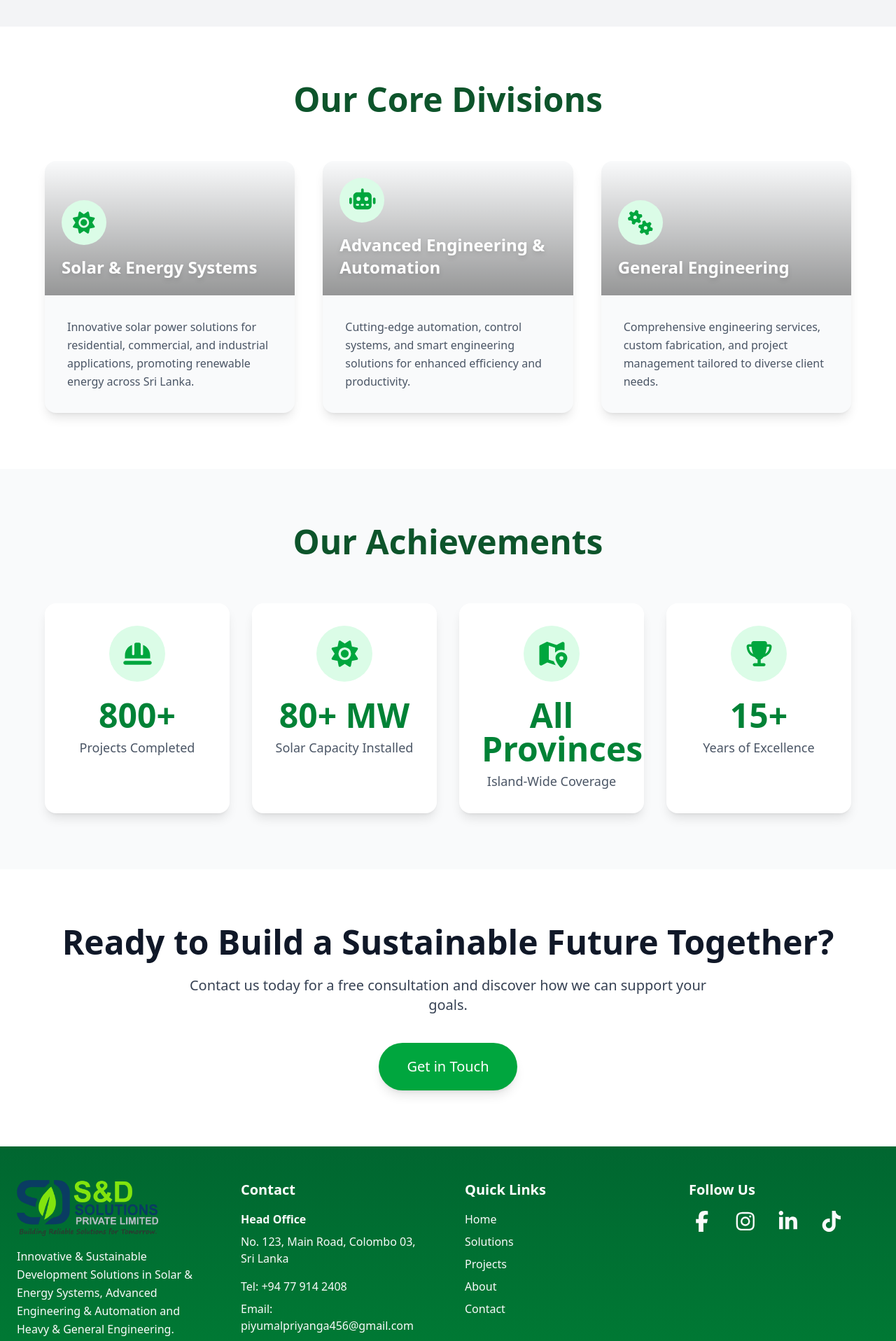
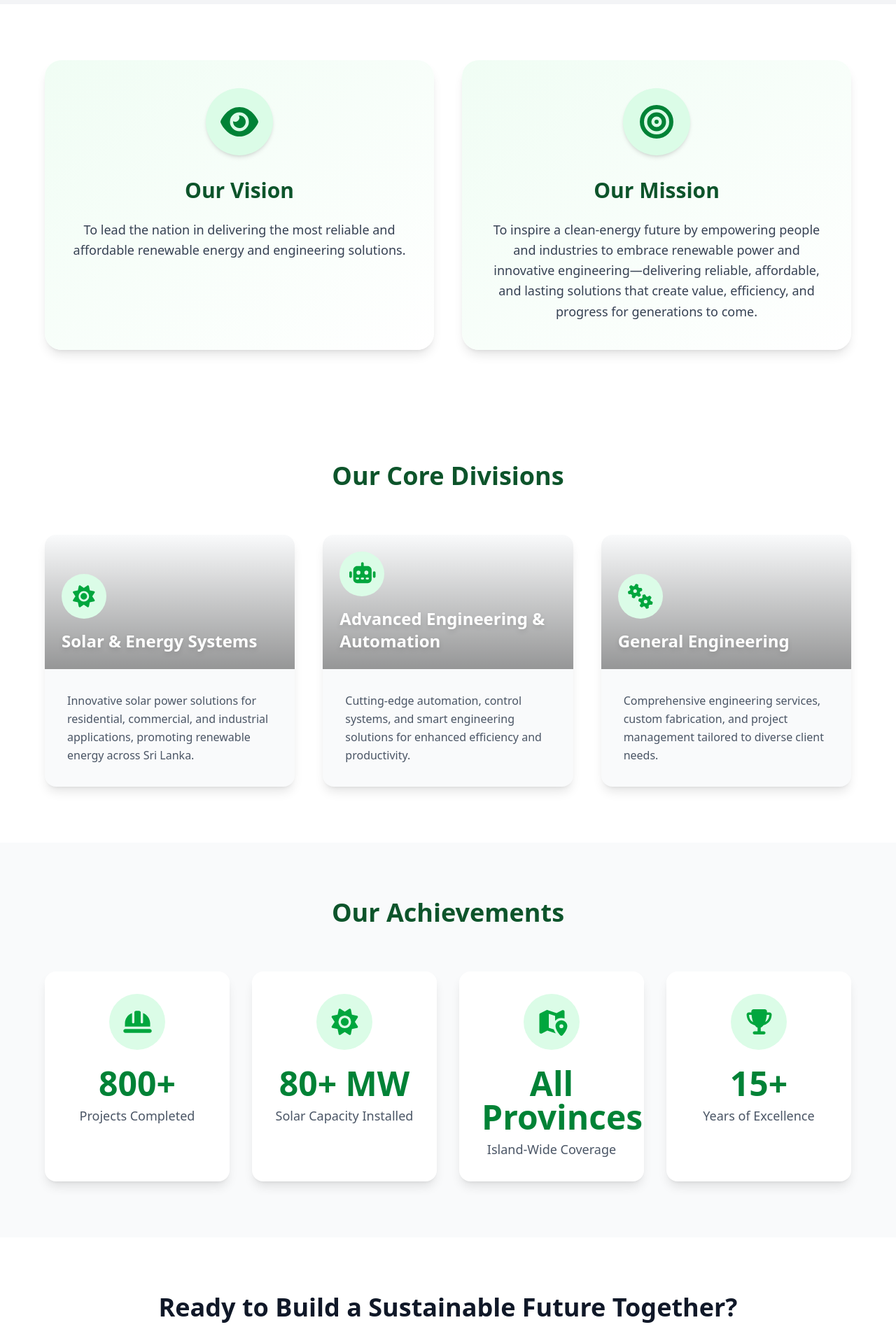
Before and after one commit to piyumal1997/sndsolutions, a React (Vite) app: page /about in a window 1280 px wide. Shown: the part 780-2696 px from the top of the page at 70% size. Built offline with nearby package versions, Linux system fonts and the light colour scheme.

Commit message:
sndfolutions  1.14

```diff
--- a/src/App.jsx
+++ b/src/App.jsx
@@ -1,10 +1,16 @@
-import { createBrowserRouter, RouterProvider, Outlet } from 'react-router-dom';
+// src/App.jsx
+import {
+  createBrowserRouter,
+  RouterProvider,
+  Outlet,
+  ScrollRestoration,
+} from 'react-router-dom';
 import { lazy, Suspense } from 'react';
 import Header from './components/common/Header';
 import Footer from './components/common/Footer';
 import LoadingSpinner from './components/common/LoadingSpinner';
 
-// Lazy load pages – this triggers the spinner on navigation
+
 const Home = lazy(() => import('./pages/Home'));
 const Solutions = lazy(() => import('./pages/Solutions'));
 const SolarEnergy = lazy(() => import('./pages/SolarEnergy'));
@@ -17,20 +23,23 @@ const About = lazy(() => import('./pages/About'));
 const Contact = lazy(() => import('./pages/Contact'));
 const Admin = lazy(() => import('./pages/AdminDashboard'));
 
-// Shared Layout (Header + Footer on all pages)
 const Layout = () => (
   <>
     <Header />
     <main className="pt-[var(--total-header-height)]">
       <Suspense fallback={<LoadingSpinner />}>
         <Outlet />
+        <ScrollRestoration
+          getKey={(location) => {
+            return location.pathname + location.search;
+          }}
+        />
       </Suspense>
     </main>
     <Footer />
   </>
 );
 
-// Router configuration
 const router = createBrowserRouter([
   {
     element: <Layout />,
--- a/src/components/common/Footer.jsx
+++ b/src/components/common/Footer.jsx
@@ -12,7 +12,7 @@ const Footer = () => {
       <div className="container mx-auto px-6">
         <div className="grid grid-cols-1 md:grid-cols-4 gap-auto lg:gap-12">
           {/* Company Info + Logo - Slightly wider on desktop if needed */}
-          <div className="md:col-span-1 lg:col-span-1"> {/* or md:col-span-2 if you want it dominant */}
+          <div className="md:col-span-2 mt-4 lg:col-span-1"> {/* or md:col-span-2 if you want it dominant */}
             <div className="flex items-center gap-3 mb-4">
               <img
                 src={company.logo}
@@ -27,7 +27,7 @@ const Footer = () => {
           </div>
 
           {/* Contact - Compact */}
-          <div>
+          <div className="mt-4">
             <h3 className="text-lg md:text-xl font-bold mb-4">Contact</h3>
             <p className="text-gray-50 mb-2 font-semibold text-sm md:text-base">Head Office</p>
             <p className="text-gray-50 mb-4 text-sm md:text-base">{company.address}</p>
@@ -40,7 +40,7 @@ const Footer = () => {
           </div>
 
           {/* Quick Links */}
-          <nav>
+          <nav className="mt-4">
             <h3 className="text-lg md:text-xl font-bold mb-4">Quick Links</h3>
             <div className="space-y-2 text-sm md:text-base">
               <NavLink to="/" className="block text-gray-50 hover:text-green-300 transition">Home</NavLink>
@@ -52,7 +52,7 @@ const Footer = () => {
           </nav>
 
           {/* Social Media */}
-          <div>
+          <div className="mt-4">
             <h3 className="text-lg md:text-xl font-bold mb-4">Follow Us</h3>
             <div className="flex gap-6">
               <a href={company.social.facebook} aria-label="Facebook" className="text-gray-50 hover:text-green-300 transition">
--- a/src/data/company.js
+++ b/src/data/company.js
@@ -4,12 +4,14 @@ export const company = {
   name: "S & D Solutions (Pvt) Ltd.",
   phone: "+94 77 914 2408",
   email: "piyumalpriyanga456@gmail.com",
-  address: "No. 123, Main Road, Colombo 03, Sri Lanka",
+  address: "No. 4/8, Horagahalandawatta, Batagolla, Yakkala",
   location: {
     lat: 6.9271,
     lng: 79.8612
   },
   logo: [companylogo],
+  vision: "To lead the nation in delivering the most reliable and affordable renewable energy and engineering solutions.",
+  mission:"To inspire a clean-energy future by empowering people and industries to embrace renewable power and innovative engineering—delivering reliable, affordable, and lasting solutions that create value, efficiency, and progress for generations to come.",
   social: {
     facebook: "#",
     instagram: "#",
--- /dev/null
+++ b/src/hooks/useScrollToTop.jsx
@@ -0,0 +1,11 @@
+// src/hooks/useScrollToTop.js
+import { useEffect } from 'react';
+import { useLocation } from 'react-router-dom';
+
+export const useScrollToTop = () => {
+  const { pathname, search } = useLocation();
+
+  useEffect(() => {
+    window.scrollTo({ top: 0, behavior: 'instant' });
+  }, [pathname, search]);
+};
--- a/src/pages/About.jsx
+++ b/src/pages/About.jsx
@@ -1,7 +1,6 @@
-// src/pages/About.jsx
+// src/pages/About.jsx (Updated & Complete – Nicer Vision & Mission Cards with Theme)
 import { FontAwesomeIcon } from '@fortawesome/react-fontawesome';
 import { Link } from 'react-router-dom';
-
 import {
   faSun,
   faRobot,
@@ -9,9 +8,12 @@ import {
   faHelmetSafety,
   faMapMarkedAlt,
   faTrophy,
+  faEye,      // Vision icon
+  faBullseye, // Mission icon
 } from '@fortawesome/free-solid-svg-icons';
 
-import aboutBg from '../assets/images/about-bg.jpg'; // ← Add your background image here
+import aboutBg from '../assets/images/about-bg.jpg'; // Your background image
+import {company} from "../data/company"
 
 const About = () => {
   const divisions = [
@@ -64,11 +66,11 @@ const About = () => {
 
   return (
     <main className="pt-0 bg-white">
-      {/* Hero Section – Same style as SolarEnergy.jsx */}
+      {/* Hero Section */}
       <section className="relative h-84 pt-0">
         <div
           className="absolute inset-0 bg-cover bg-center bg-fixed"
-          style={{ backgroundImage: `url(${aboutBg})` }} // Replace with your actual image import
+          style={{ backgroundImage: `url(${aboutBg})` }}
         ></div>
         <div className="absolute inset-0 bg-black/50"></div>
         <div className="relative container mx-auto px-6 h-full flex items-center justify-center text-center text-white">
@@ -90,16 +92,47 @@ const About = () => {
             We specialize in innovative and sustainable development solutions across three major core sectors: <br />
             <span className="font-semibold text-green-700">Solar & Energy Systems</span>,{' '}
             <span className="font-semibold text-green-700">Advanced Engineering & Automation</span>, and{' '}
-            <span className="font-semibold text-green-700">General Engineering</span>.<br /><br />
+            <span className="font-semibold text-green-700">General Engineering</span>.<br />
             With over 15 years of excellence serving Sri Lanka, we are committed to quality, efficiency, and environmental responsibility.
           </p>
+        </div>
+      </section>
+
+      {/* Vision & Mission – Nicer Theme-Aligned Cards */}
+      <section className="py-20 bg-white">
+        <div className="container mx-auto px-6">
+          <div className="grid md:grid-cols-2 gap-10 max-w-6xl mx-auto">
+            {/* Vision Card */}
+            <div className="relative bg-gradient-to-br from-green-50 to-white rounded-3xl shadow-lg overflow-hidden hover:shadow-2xl transition-all duration-300 group">
+              <div className="absolute inset-0 bg-gradient-to-t from-green-600/10 to-transparent opacity-0 group-hover:opacity-100 transition-opacity duration-500"></div>
+              <div className="relative p-10 text-center">
+                <div className="w-24 h-24 bg-green-100 rounded-full flex items-center justify-center mx-auto mb-8 shadow-md">
+                  <FontAwesomeIcon icon={faEye} className="text-green-700 text-5xl" />
+                </div>
+                <h3 className="text-3xl font-bold text-green-900 mb-6">Our Vision</h3>
+                <p className="text-lg text-gray-700 leading-relaxed">{company.vision}</p>
+              </div>
+            </div>
+
+            {/* Mission Card */}
+            <div className="relative bg-gradient-to-br from-green-50 to-white rounded-3xl shadow-lg overflow-hidden hover:shadow-2xl transition-all duration-300 group">
+              <div className="absolute inset-0 bg-gradient-to-t from-green-600/10 to-transparent opacity-0 group-hover:opacity-100 transition-opacity duration-500"></div>
+              <div className="relative p-10 text-center">
+                <div className="w-24 h-24 bg-green-100 rounded-full flex items-center justify-center mx-auto mb-8 shadow-md">
+                  <FontAwesomeIcon icon={faBullseye} className="text-green-700 text-5xl" />
+                </div>
+                <h3 className="text-3xl font-bold text-green-900 mb-6">Our Mission</h3>
+                <p className="text-lg text-gray-700 leading-relaxed">{company.mission}</p>
+              </div>
+            </div>
+          </div>
         </div>
       </section>
 
       {/* Core Divisions */}
       <section className="py-20 bg-white">
         <div className="container mx-auto px-6">
-          <h2 className="text-4xl md:text-5xl font-bold text-center mb-16 text-green-900">
+          <h2 className="text-3xl md:text-4xl font-bold text-center mb-16 text-green-900">
             Our Core Divisions
           </h2>
           <div className="grid grid-cols-1 md:grid-cols-3 gap-10 max-w-6xl mx-auto">
@@ -134,7 +167,7 @@ const About = () => {
       {/* Achievements */}
       <section className="py-20 bg-gray-50">
         <div className="container mx-auto px-6">
-          <h2 className="text-4xl md:text-5xl font-bold text-center mb-16 text-green-900">
+          <h2 className="text-3xl md:text-4xl font-bold text-center mb-16 text-green-900">
             Our Achievements
           </h2>
           <div className="grid grid-cols-1 md:grid-cols-2 lg:grid-cols-4 gap-8 max-w-6xl mx-auto">
@@ -158,7 +191,7 @@ const About = () => {
       {/* CTA Section */}
       <section className="py-20 bg-white">
         <div className="container mx-auto px-6 text-center">
-          <h2 className="text-4xl md:text-5xl font-bold mb-6 text-gray-900">
+          <h2 className="text-3xl md:text-4xl font-bold mb-6 text-gray-900">
             Ready to Build a Sustainable Future Together?
           </h2>
           <p className="text-xl text-gray-700 max-w-3xl mx-auto mb-10">
```
